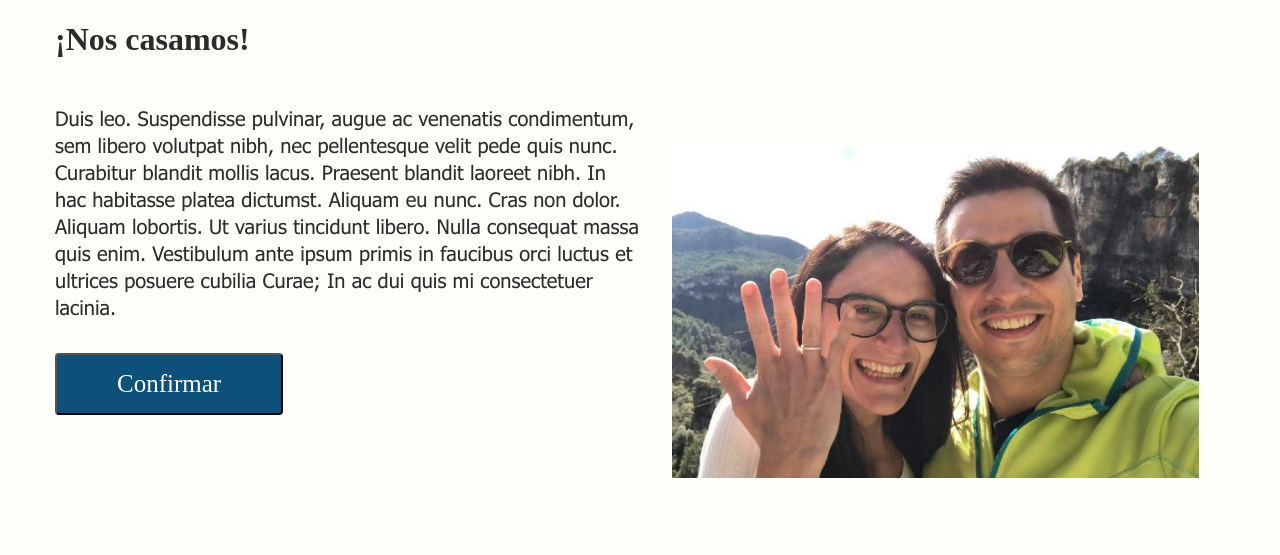
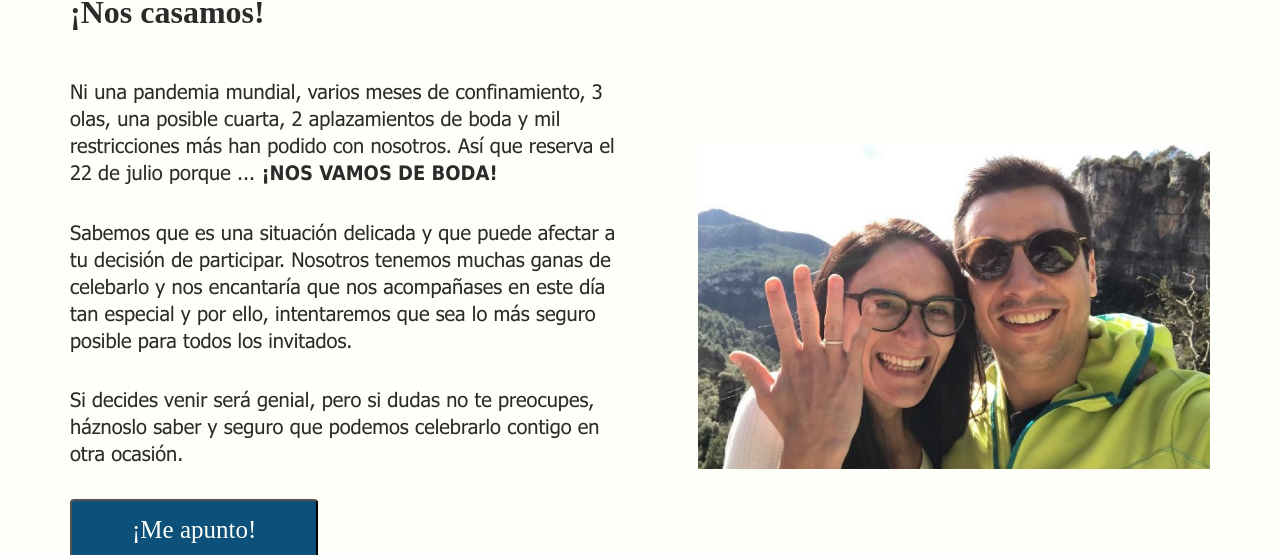
Before and after one commit to maitaneItz/bodaAnnaGerard, a Next.js app: page / in a window 1280 px wide. Shown: the part 833-1388 px from the top of the page. Before the commit the page ends 1317 px from the top, so only its background shows below. Built offline with nearby package versions, Linux system fonts and the light colour scheme; a web font is replaced by a local one.

Commit message:
Feat: añade componente

```diff
--- a/components/NosCasamos/NosCasamos.tsx
+++ b/components/NosCasamos/NosCasamos.tsx
@@ -1,27 +1,34 @@
 import React from 'react'
 import styled from 'styled-components'
-import { FontSizeLarge, SpaceL, SpaceXxl } from '../../dictionary/variables'
+import { FontSizeLarge, SpaceL, SpaceXl, SpaceXxl } from '../../dictionary/variables'
 import { Button } from '../Button'
+import { Container } from '../Container'
 export const NosCasamos = () => {
     return(
-    <>
+    <Container>
         <Title>¡Nos casamos!</Title>
         <Content>
             <TextWrapper>
             <Text>
-                Duis leo. Suspendisse pulvinar, augue ac venenatis condimentum, sem libero volutpat nibh, nec pellentesque velit pede quis nunc. Curabitur blandit mollis lacus. Praesent blandit laoreet nibh. In hac habitasse platea dictumst.
-                Aliquam eu nunc. Cras non dolor. Aliquam lobortis. Ut varius tincidunt libero. Nulla consequat massa quis enim.
-                Vestibulum ante ipsum primis in faucibus orci luctus et ultrices posuere cubilia Curae; In ac dui quis mi consectetuer lacinia.
-            </Text>
+                Ni una pandemia mundial, varios meses de confinamiento, 3 olas, una posible cuarta, 2 aplazamientos de boda y mil restricciones más
+                han podido con nosotros. Así que reserva el 22 de julio porque ... <strong>¡NOS VAMOS DE BODA!</strong>
+                </Text>
+                <Text>
+                    Sabemos que es una situación delicada y que puede afectar a tu decisión de participar.
+                    Nosotros tenemos muchas ganas de celebarlo y nos encantaría que nos acompañases en este día tan especial y por ello, intentaremos que sea lo más seguro posible para todos los invitados.
+                </Text>
+                <Text>
+                    Si decides venir será genial, pero si dudas no te preocupes, háznoslo saber y seguro que podemos celebrarlo contigo en otra ocasión.
+                </Text>
             <Button>
-                Confirmar
+                ¡Me apunto!
             </Button>
             </TextWrapper>
             <ImageWrapper>
             <img src="/images/NosCasamos.jpeg" alt="¡Nos casamos!" />
             </ImageWrapper>
         </Content>
-    </>
+    </Container>
     )
 }
 
@@ -32,17 +39,17 @@ const Title = styled.p`
 `
 const Content = styled.div`
     display: flex;
+    align-items: center;
 `
 const TextWrapper = styled.div`
     flex-basis: 50%;
-    margin-right: ${SpaceL}
+    margin-right: ${SpaceXxl}
 `
 const Text = styled.p`
     margin-bottom:${SpaceL}
 `
 const ImageWrapper = styled.div`
     flex-basis: 45%;
-    margin-top: ${SpaceXxl};
     & > img {
         width: 100%;
     }
--- a/pages/index.tsx
+++ b/pages/index.tsx
@@ -5,7 +5,6 @@ export default function Home() {
     <>
     <Header />
   <Container>
-    hola
     <NosCasamos />
   </Container>
   </>
```
